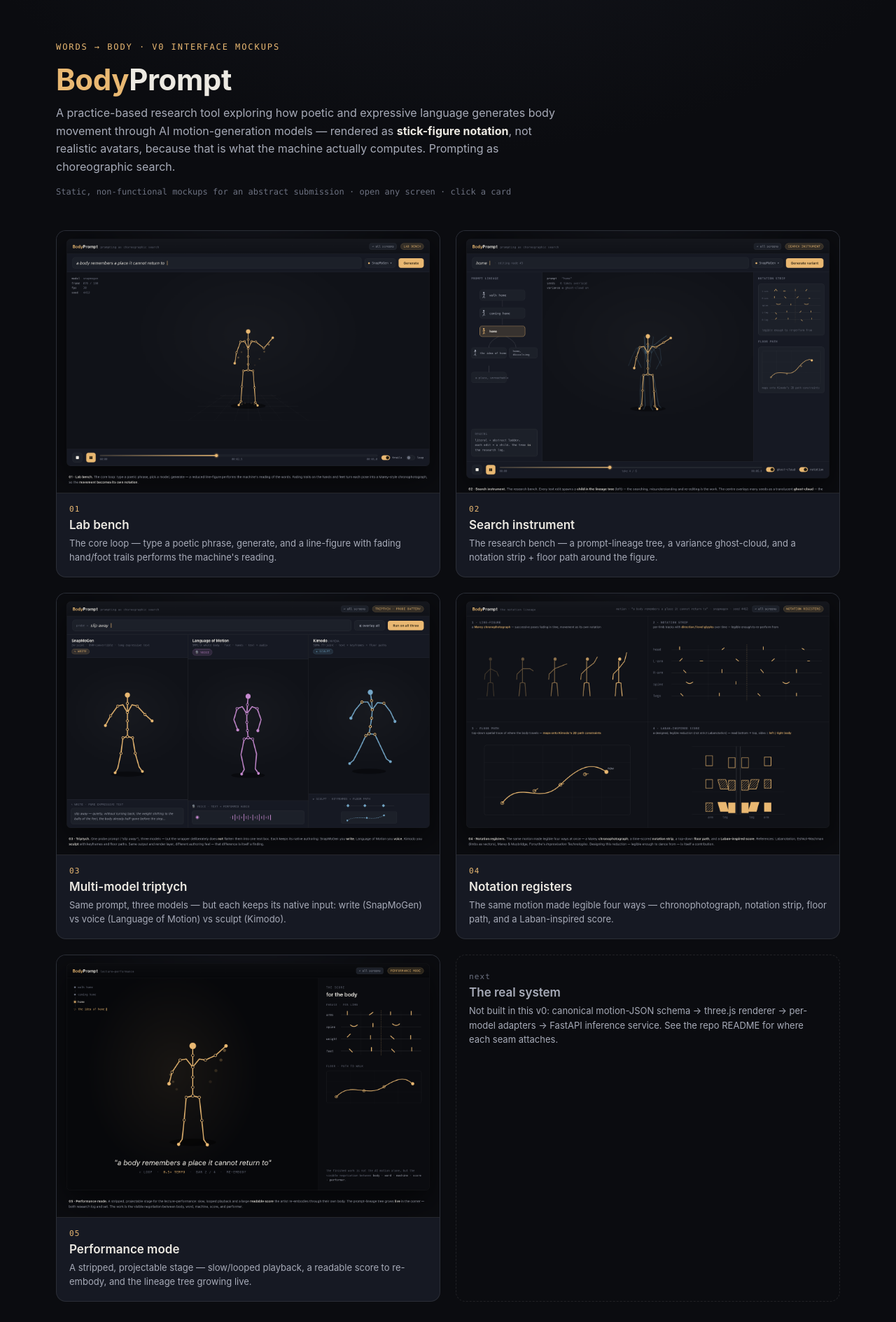
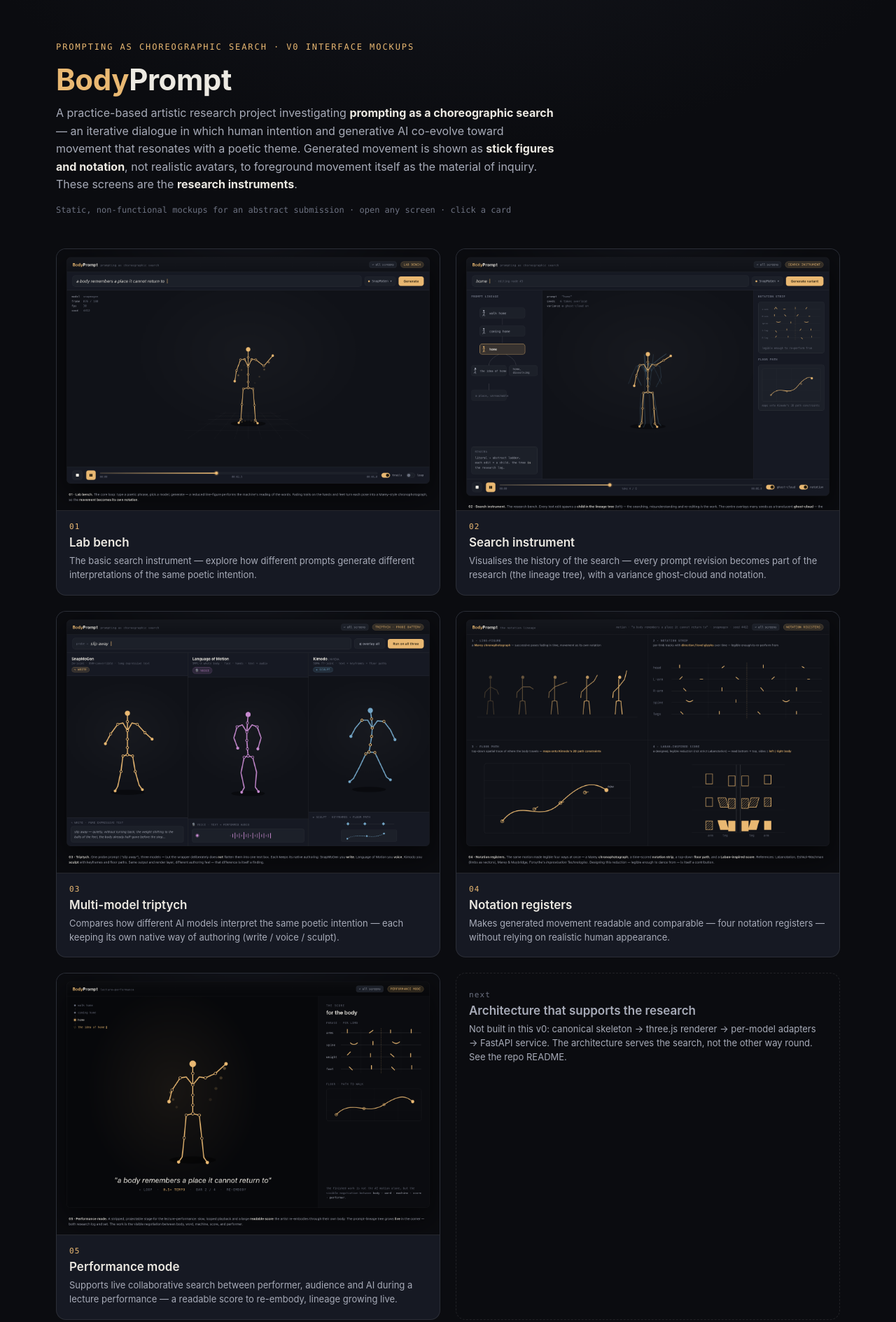
Before and after one commit to WWStoryMode/BodyPrompt, a plain HTML site: page frontend/mockups/index.html in a window 1280 px wide. Shown: the top 1889 px of the page at 70% size. Drawn offline with Linux system fonts and the light colour scheme.

Commit message:
docs: sync mockup captions to research-instrument framing
Reword the contact-sheet hero + card blurbs and each screen's caption from
'software feature' to 'research instrument'. Text only — no layout, CSS, SVG,
or screenshot changes.

Co-Authored-By: Claude Opus 4.8 <noreply@anthropic.com>

```diff
--- a/frontend/mockups/index.html
+++ b/frontend/mockups/index.html
@@ -35,13 +35,15 @@
        =================================================================== -->
   <div class="sheet">
     <div class="hero">
-      <div class="kicker">Words → Body · v0 interface mockups</div>
+      <div class="kicker">Prompting as choreographic search · v0 interface mockups</div>
       <h1><b>Body</b>Prompt</h1>
       <p>
-        A practice-based research tool exploring how poetic and expressive language
-        generates body movement through AI motion-generation models — rendered as
-        <b style="color:var(--ink)">stick-figure notation</b>, not realistic avatars,
-        because that is what the machine actually computes. Prompting as choreographic search.
+        A practice-based artistic research project investigating <b style="color:var(--ink)">prompting
+        as a choreographic search</b> — an iterative dialogue in which human intention and
+        generative AI co-evolve toward movement that resonates with a poetic theme. Generated
+        movement is shown as <b style="color:var(--ink)">stick figures and notation</b>, not
+        realistic avatars, to foreground movement itself as the material of inquiry. These screens
+        are the <b style="color:var(--ink)">research instruments</b>.
       </p>
       <div class="note">Static, non-functional mockups for an abstract submission · open any screen · click a card</div>
     </div>
@@ -52,8 +54,8 @@
         <div class="cardtext">
           <div class="num">01</div>
           <h3>Lab bench</h3>
-          <p>The core loop — type a poetic phrase, generate, and a line-figure with fading
-             hand/foot trails performs the machine's reading.</p>
+          <p>The basic search instrument — explore how different prompts generate different
+             interpretations of the same poetic intention.</p>
         </div>
       </a>
 
@@ -62,8 +64,8 @@
         <div class="cardtext">
           <div class="num">02</div>
           <h3>Search instrument</h3>
-          <p>The research bench — a prompt-lineage tree, a variance ghost-cloud, and a
-             notation strip + floor path around the figure.</p>
+          <p>Visualises the history of the search — every prompt revision becomes part of
+             the research (the lineage tree), with a variance ghost-cloud and notation.</p>
         </div>
       </a>
 
@@ -72,8 +74,8 @@
         <div class="cardtext">
           <div class="num">03</div>
           <h3>Multi-model triptych</h3>
-          <p>Same prompt, three models — but each keeps its native input: write
-             (SnapMoGen) vs voice (Language of Motion) vs sculpt (Kimodo).</p>
+          <p>Compares how different AI models interpret the same poetic intention — each
+             keeping its own native way of authoring (write / voice / sculpt).</p>
         </div>
       </a>
 
@@ -82,8 +84,8 @@
         <div class="cardtext">
           <div class="num">04</div>
           <h3>Notation registers</h3>
-          <p>The same motion made legible four ways — chronophotograph, notation strip,
-             floor path, and a Laban-inspired score.</p>
+          <p>Makes generated movement readable and comparable — four notation registers —
+             without relying on realistic human appearance.</p>
         </div>
       </a>
 
@@ -92,18 +94,18 @@
         <div class="cardtext">
           <div class="num">05</div>
           <h3>Performance mode</h3>
-          <p>A stripped, projectable stage — slow/looped playback, a readable score to
-             re-embody, and the lineage tree growing live.</p>
+          <p>Supports live collaborative search between performer, audience and AI during a
+             lecture performance — a readable score to re-embody, lineage growing live.</p>
         </div>
       </a>
 
       <div class="mcard" style="border-style:dashed;background:transparent;">
         <div class="cardtext" style="padding:24px 18px;">
           <div class="num" style="color:var(--ink-faint)">next</div>
-          <h3 style="color:var(--ink-dim)">The real system</h3>
-          <p>Not built in this v0: canonical motion-JSON schema → three.js renderer →
-             per-model adapters → FastAPI inference service. See the repo README for
-             where each seam attaches.</p>
+          <h3 style="color:var(--ink-dim)">Architecture that supports the research</h3>
+          <p>Not built in this v0: canonical skeleton → three.js renderer → per-model
+             adapters → FastAPI service. The architecture serves the search, not the other
+             way round. See the repo README.</p>
         </div>
       </div>
     </div>
```
Also changed, not shown: frontend/mockups/01-lab-bench.html (+5 -4 lines), frontend/mockups/02-search-instrument.html (+6 -6 lines), frontend/mockups/03-triptych.html (+5 -5 lines), frontend/mockups/04-notation-registers.html (+4 -3 lines), frontend/mockups/05-performance-mode.html (+6 -5 lines).
